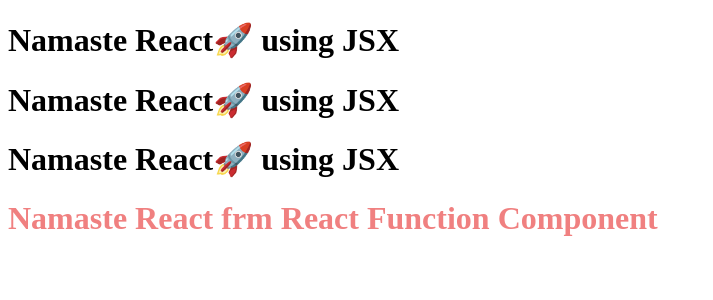
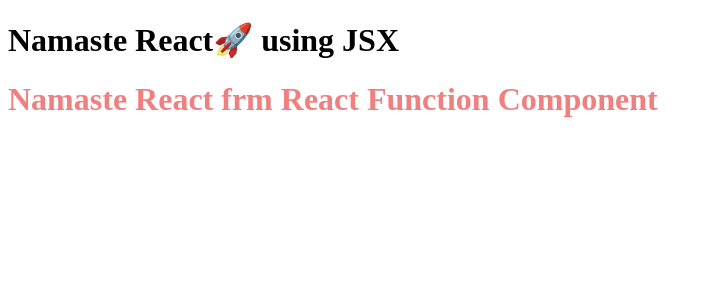
Before and after one commit to ayushjaiswal97/namaste_react, a React (Vite) app: page / in a window 1280 px wide. Shown: the top 300 px of the page, without its empty margins (0-713 px from the left). Built offline with nearby package versions, Linux system fonts and the light colour scheme.

Commit message:
End of episode 3

```diff
--- a/App.js
+++ b/App.js
@@ -9,9 +9,7 @@
 
 const HeadingComponent = () => (
   <div id="container">
-      {Title()}
       <Title />
-      <Title></Title>
     <h1 className="heading">Namaste React frm React Function Component</h1>
   </div>
 );
```
